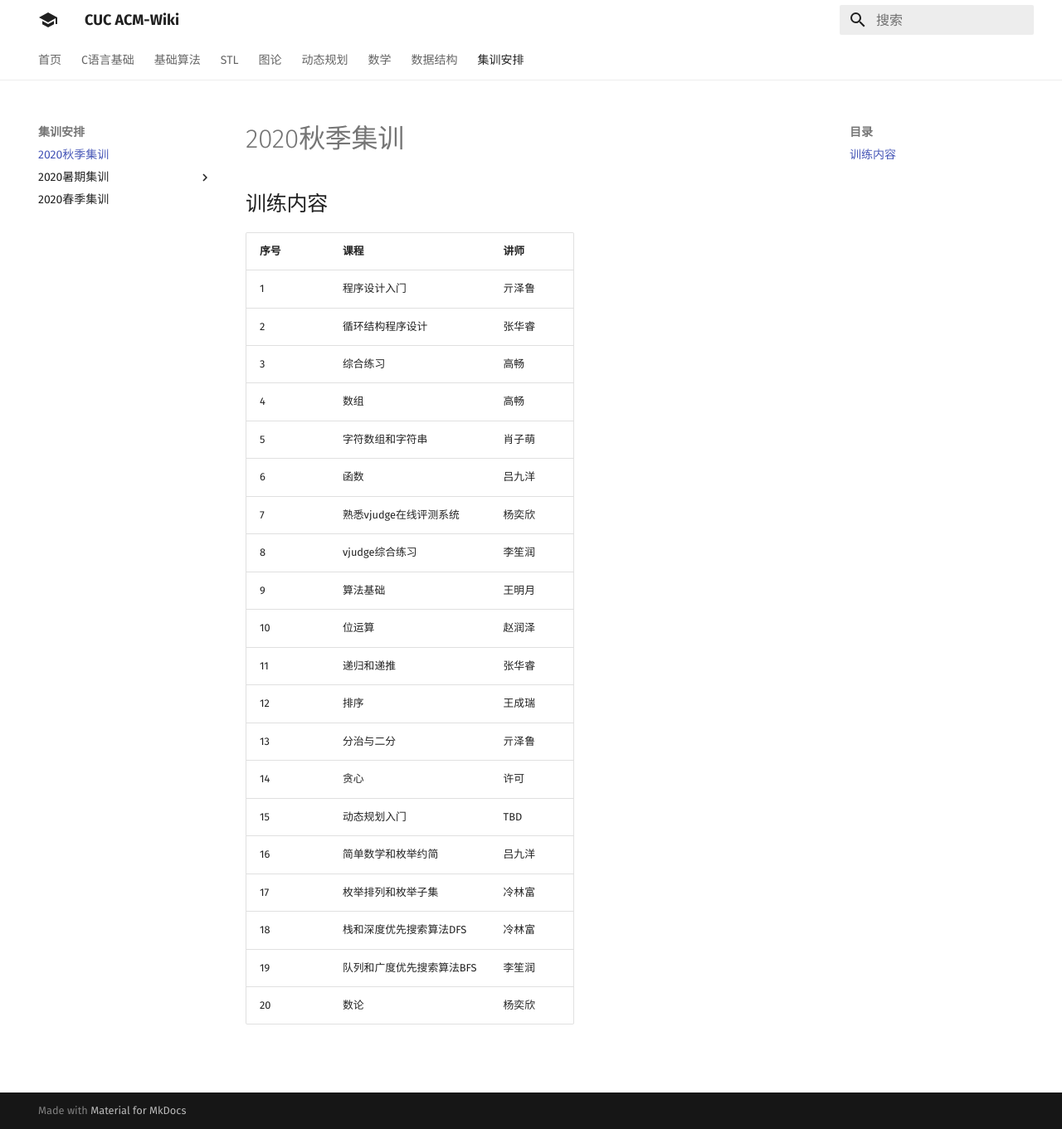
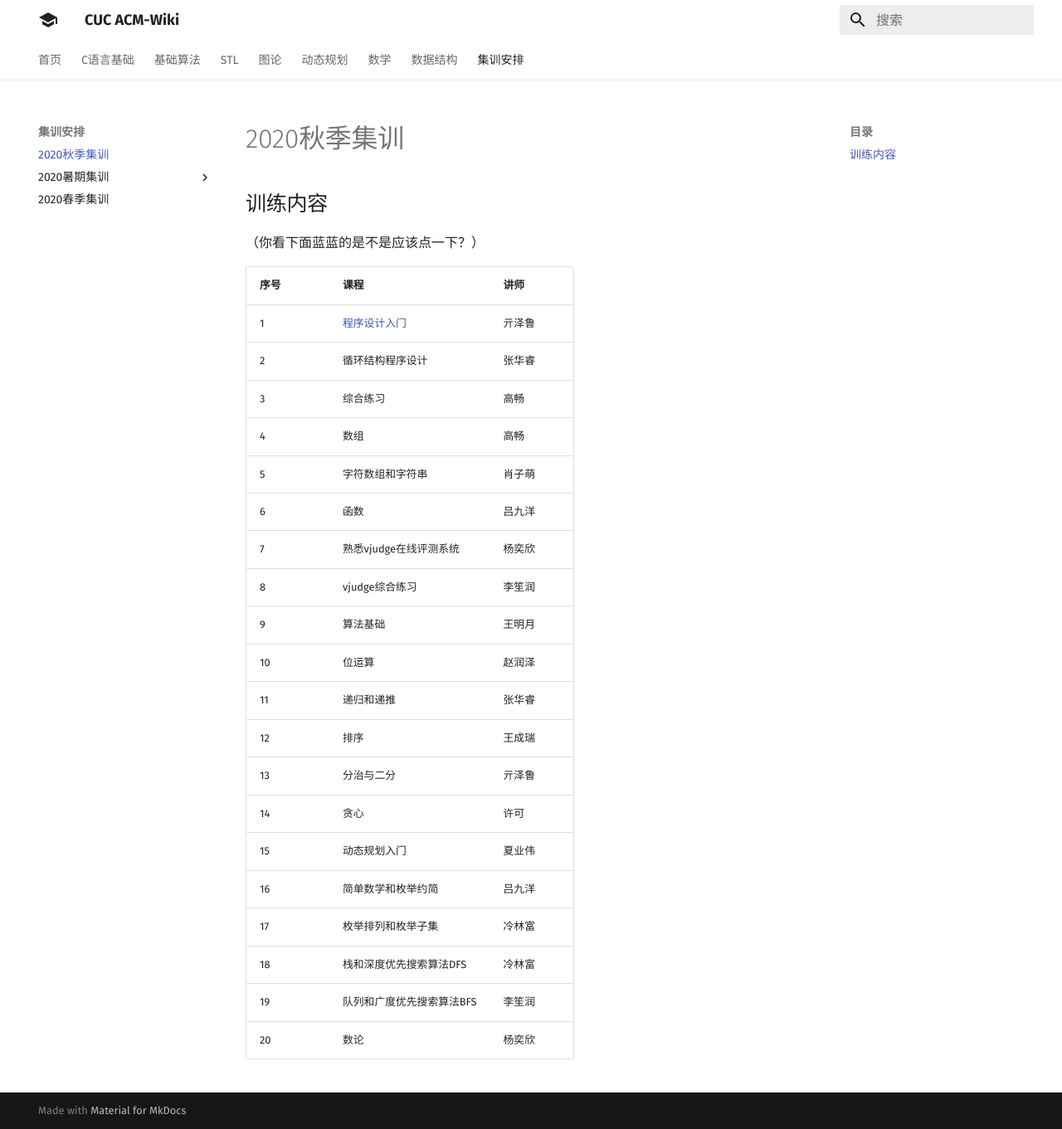
Before and after one commit to CUCCS/acm-wiki, an MkDocs documentation site: the page built from docs/training/2020Autumn.md, in a window 1280 px wide and 1361 px high. Shown: the whole window at 83% size. Built offline with MkDocs 1.6.1 and Material for MkDocs 9.7.7, drawn with Linux system fonts in a browser that asks for light colours.

Commit message:
更新第一节课录播地址

```diff
--- a/docs/training/2020Autumn.md
+++ b/docs/training/2020Autumn.md
@@ -1,8 +1,10 @@
 ## 训练内容
+
+（你看下面蓝蓝的是不是应该点一下？）
 
 | 序号 | 课程             | 讲师  |
 |----|----------------|-----|
-| 1  | 程序设计入门         | 亓泽鲁 |
+| 1  | [程序设计入门](https://www.bilibili.com/video/bv13i4y1E74p)         | 亓泽鲁 |
 | 2  | 循环结构程序设计       | 张华睿 |
 | 3  | 综合练习           | 高畅  |
 | 4  | 数组             | 高畅  |
@@ -16,7 +18,7 @@
 | 12 | 排序             | 王成瑞 |
 | 13 | 分治与二分          | 亓泽鲁 |
 | 14 | 贪心             | 许可  |
-| 15 | 动态规划入门         | TBD |
+| 15 | 动态规划入门         | 夏业伟 |
 | 16 | 简单数学和枚举约简      | 吕九洋 |
 | 17 | 枚举排列和枚举子集      | 冷林富 |
 | 18 | 栈和深度优先搜索算法DFS  | 冷林富 |
```
